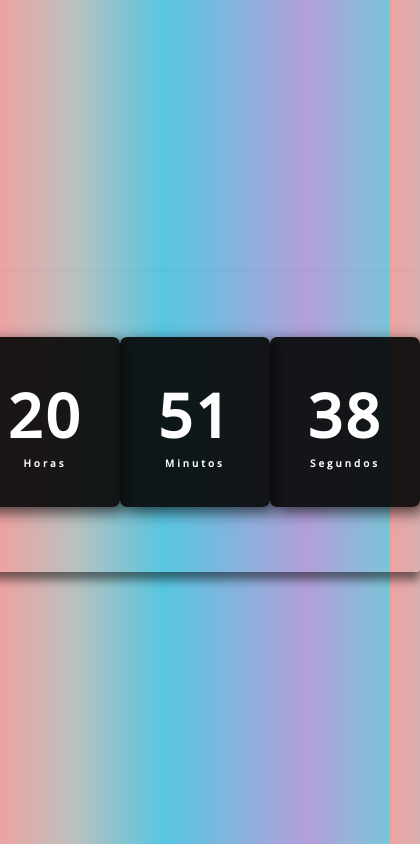
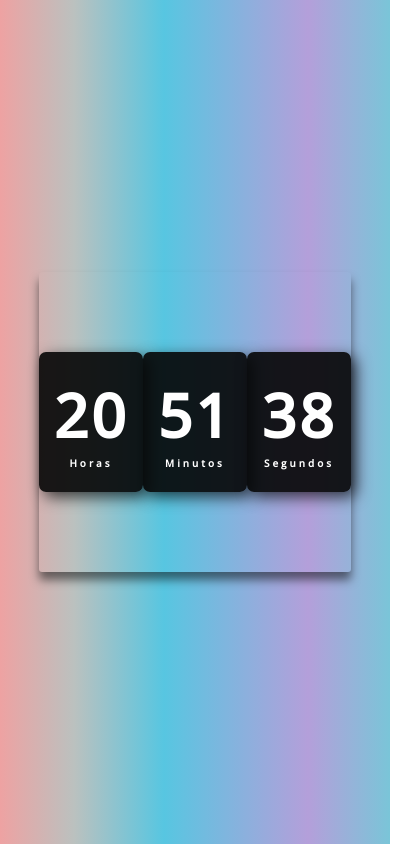
Before and after one commit to Pepestar/relogio-virtual, a plain HTML site: page index.html in a window 390 px wide. Shown: the whole page, 420 px wide, since content can reach past the window. Drawn offline with nearby package versions, Linux system fonts and the light colour scheme.

Commit message:
media query

```diff
--- a/assets/css/style.css
+++ b/assets/css/style.css
@@ -1,4 +1,5 @@
 @import url('https://fonts.googleapis.com/css2?family=Open+Sans:wght@300;400;500&family=VT323&display=swap');
+
 
 
 
@@ -29,8 +30,8 @@ body {
 }
 
 .relogio div {
-    height: 170px;
-    width: 150px;
+    height: 140px;
+    width: 130px;
     display: flex;
     flex-direction: column;
     align-items: center;
@@ -42,6 +43,13 @@ body {
     letter-spacing: 3px;
 }
 
+@media (max-width: 550px) {
+    .relogio{
+    width: 80%;
+    }
+
+}
+
 .relogio span {
     font-weight: bolder;
     font-size: 60px;
```
